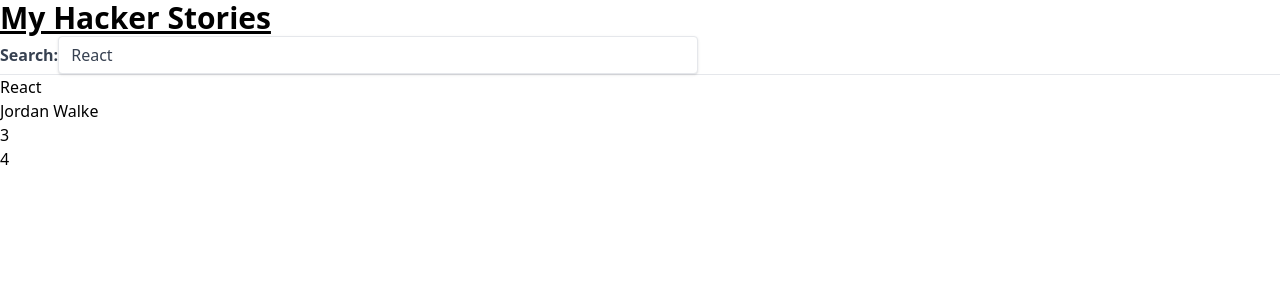
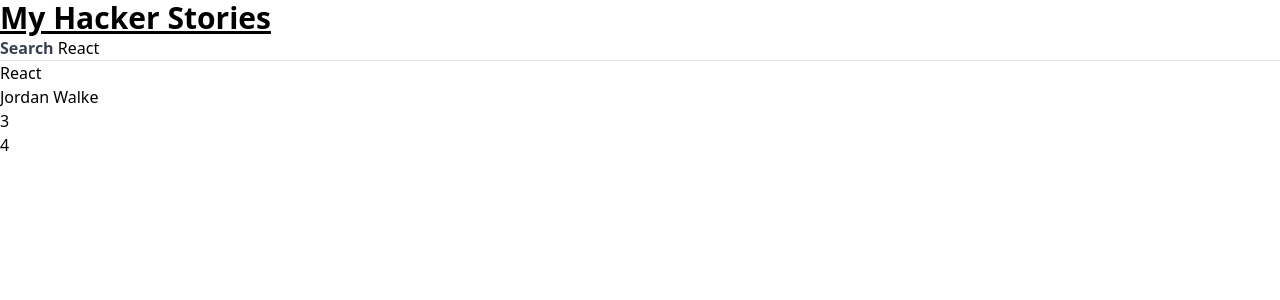
Before and after one commit to HongyuZhuz/react-practice-vite, a React (Vite) app in the folder hacker-stories/: page / in a window 1280 px wide. Shown: the top 300 px of the page. Built offline with nearby package versions, Linux system fonts and the light colour scheme.

Commit message:
re-write the Search component to make it more usable

```diff
--- a/hacker-stories/src/App.jsx
+++ b/hacker-stories/src/App.jsx
@@ -49,7 +49,12 @@
   return(
     <div>
       <h1 className="text-3xl font-bold underline">My Hacker Stories</h1>
-      <Search onSearch = {handleSearch} searchTerm = {searchTerm}/>
+      <InputWithLabel
+        id = 'search'
+        label = "Search"
+        value = {searchTerm}
+        onInputChange = {handleSearch}
+      />
       <hr/>
       <List list = {searchedStories}/>
     </div>
@@ -83,17 +88,14 @@
   )
 }
 
-const Search = ({onSearch,searchTerm})=>{
 
-  const handleChange = (event)=>{
-    onSearch(event);
-  }
-  return(
-      <>
-        <label htmlFor="search" className='text-gray-700 font-bold mb-2'>Search:</label>
-        <input id="search" type = "text" value={searchTerm} onChange={handleChange} className = "shadow appearance-none border rounded w-1/2 py-2 px-3 text-gray-700 leading-tight focus:outline-none focus:shadow-outline focus:border-blue-500"/>
-      </>
-  )
-}
+
+const InputWithLabel = ({id, label, value,onInputChange,type = 'text'}) =>(
+  <>
+  <label htmlFor = {id} className='text-gray-700 font-bold mb-2'> {label}</label>
+  &nbsp;
+  <input id = {id} type = {type} value = {value} onChange = {onInputChange}/>
+  </>
+)
 
 export default App;
```
